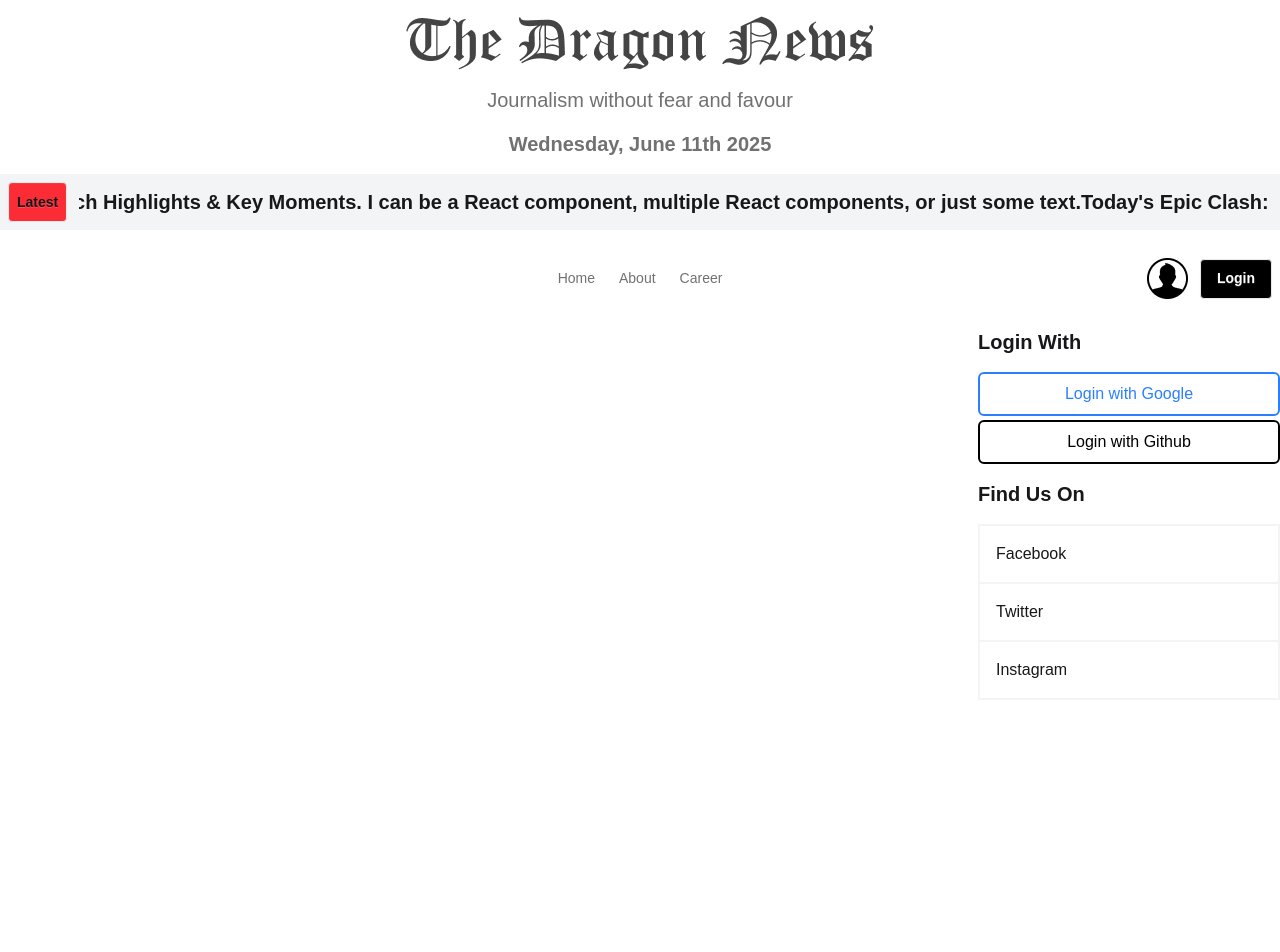
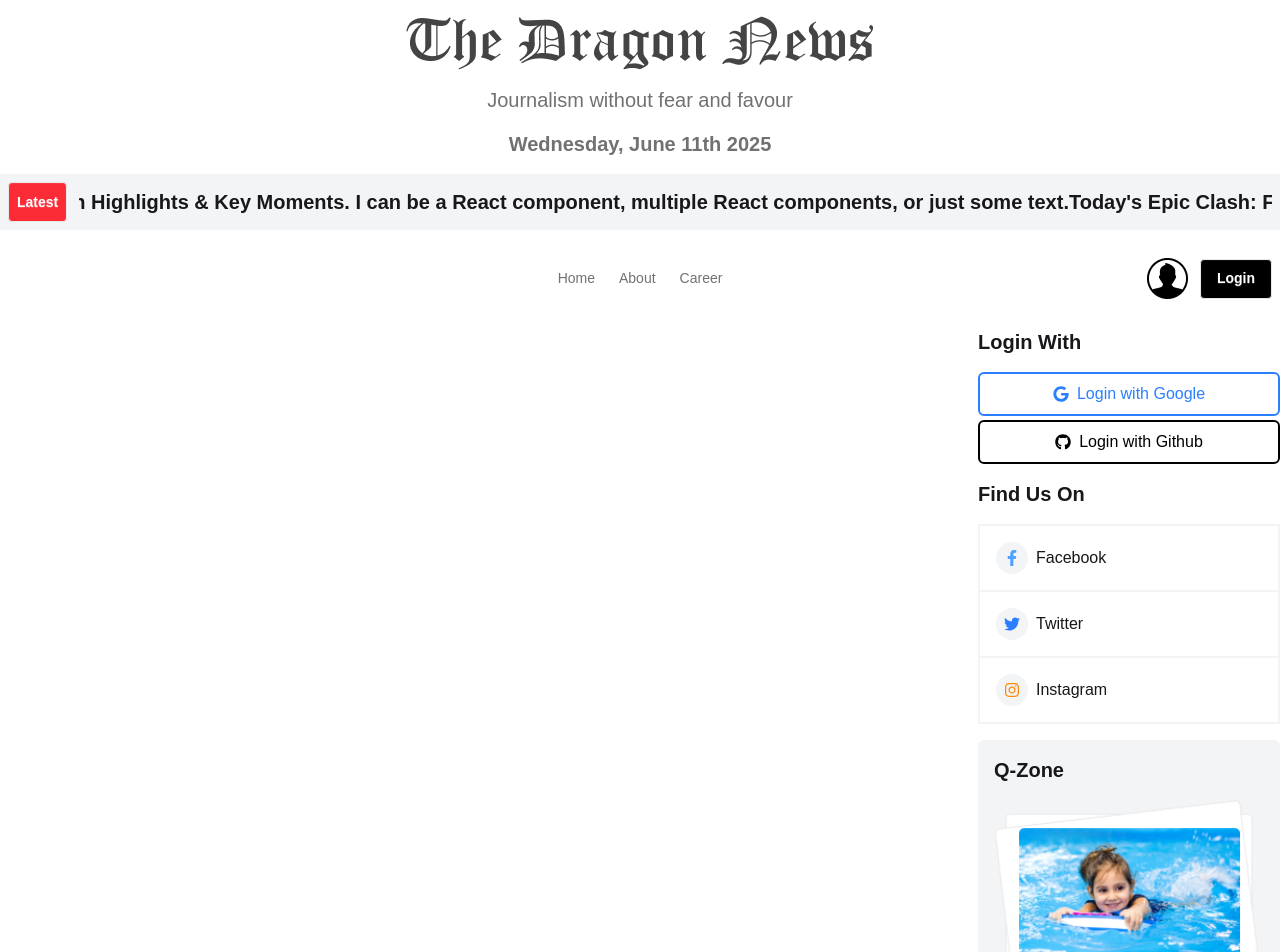
Before and after one commit to AirinNila/dragon-news, a React (Vite) app: page / in a window 1280 px wide. Shown: the top 952 px of the page. Before the commit the page ends 800 px from the top, so only its background shows below. Built offline with nearby package versions, Linux system fonts and the light colour scheme.

Commit message:
added right side nav

```diff
--- a/package.json
+++ b/package.json
@@ -18,6 +18,7 @@
     "react": "^19.1.0",
     "react-dom": "^19.1.0",
     "react-fast-marquee": "^1.6.5",
+    "react-icons": "^5.5.0",
     "react-router-dom": "^7.6.1",
     "sort-by": "^1.2.0",
     "tailwindcss": "^4.1.7"
--- a/src/components/RightSideNav.jsx
+++ b/src/components/RightSideNav.jsx
@@ -1,25 +1,50 @@
-
+import { FaGoogle, FaGithub, FaFacebookF, FaTwitter, FaInstagram } from "react-icons/fa";
 const RightSideNav = () => {
     return (
           <div className="flex flex-col gap-4 justify-center items-center">
             <div className="flex flex-col w-full justify-center gap-4">
                 <h3 className="font-extrabold text-xl">Login With</h3>
                 <div className="flex flex-col gap-1">
-                    <div className="w-full border-2 p-2 text-center rounded-md text-blue-500 border-blue-500">Login with Google</div>
-                    <div className="w-full border-2 p-2 text-center rounded-md text-black border-black">Login with Github</div>
+                    <div className="w-full border-2 p-2 text-center rounded-md text-blue-500 border-blue-500 flex justify-center items-center gap-2">
+                        <FaGoogle />
+                       <p>Login with Google</p>
+                        </div>
+                    <div className="w-full border-2 p-2 text-center rounded-md text-black border-black flex justify-center items-center gap-2">
+                        <FaGithub />
+                        <p>Login with Github</p>
+                        </div>
                  </div>
             </div>
             <div className="flex flex-col w-full justify-center gap-4">
-                <h3 className="font-extrabold text-xl">Find Us On</h3>
+                <h3 className="font-extrabold text-xl ">Find Us On</h3>
                 <div className="flex flex-col">
-                    <div className="border-2 border-gray-100 p-4">Facebook</div>
+                    <div className="flex justify-start items-center gap-2 border-2 border-gray-100 p-4">
+                        <div className="bg-gray-100 rounded-full text-blue-400 p-2">
+                            <FaFacebookF />
+                        </div>
+                        <p>Facebook</p>
+                        </div>
+                    <div className="flex justify-start items-center gap-2 border-x-2 border-gray-100 p-4">
+                        <div className="bg-gray-100 rounded-full text-blue-500 p-2">
+                            <FaTwitter />
+                        </div>
+                        <p>Twitter</p>
+                        </div>
+                    <div className="flex justify-start items-center gap-2 border-2 border-gray-100 p-4">
+                        <div className="bg-gray-100 rounded-full text-orange-400 p-2">
+                            <FaInstagram />
 
-                    <div className="border-x-2 border-gray-100 p-4">Twitter</div>
-
-                    <div className="border-2 border-gray-100 p-4">Instagram</div>
+                        </div>
+                       <p>Instagram</p>
+                        </div>
                 </div>
             </div>
-            <div></div>
+            <div className="flex flex-col w-full justify-center p-4 rounded-md bg-gray-100 gap-4">
+                <h3 className="font-extrabold text-xl">Q-Zone</h3>
+                <img src="/public/swimming.png" alt="" />
+                <img src="/public/class.png" alt="" />
+                <img src="/public/playground.png" alt="" />
+            </div>
         </div>
     );
 };
--- a/src/components/Title.jsx
+++ b/src/components/Title.jsx
@@ -3,7 +3,7 @@ import Marquee from "react-fast-marquee";
 const Title = () => {
     return (
         <div className="flex items-center gap-3 bg-gray-100 p-2">
-            <button className="btn bg-red-500 p-2">Latest</button>
+            <button className="btn bg-red-500 p-2 text-white">Latest</button>
             <p className="text-sm font-bold md:text-xl">
                 <Marquee>Today's Epic Clash: Full Match Highlights & Key Moments.
                     I can be a React component, multiple React components, or just some text.
```
Also changed, not shown: 1 other file (tests, documents, lock files or other folders).
